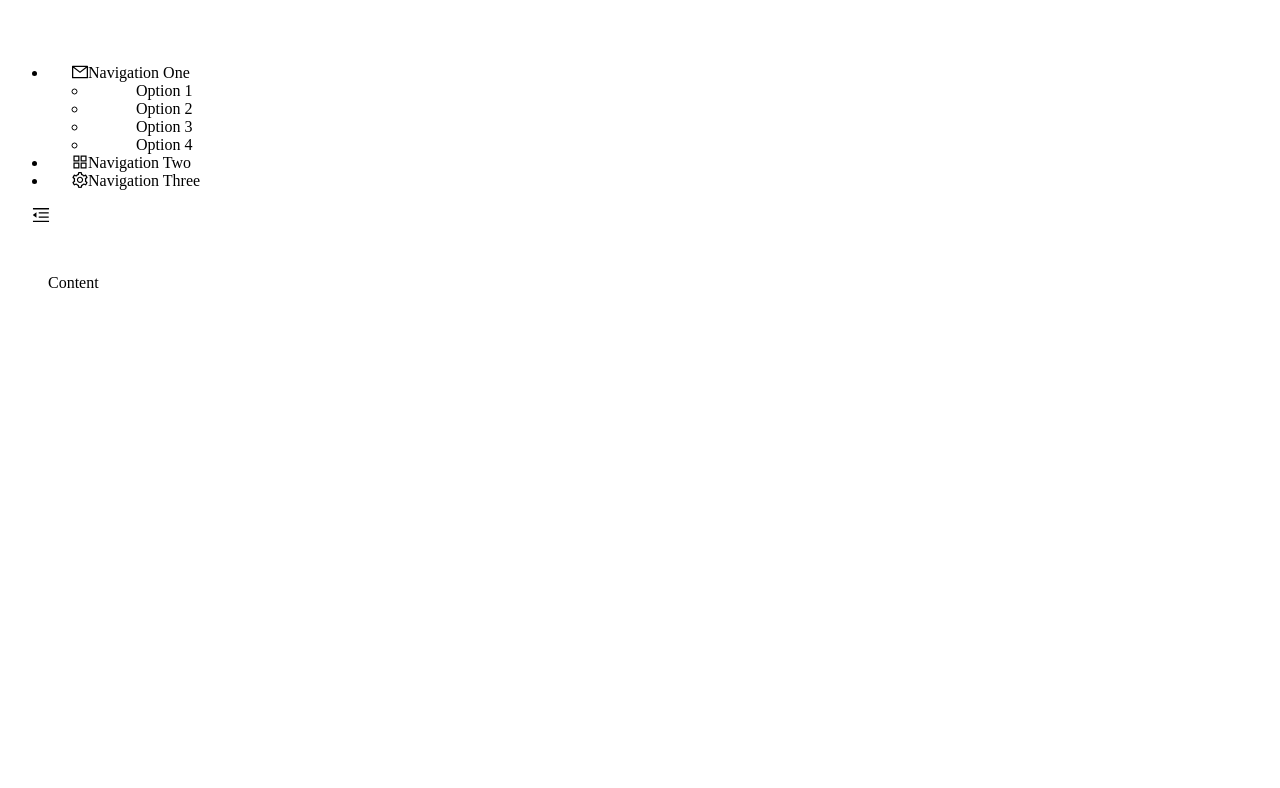
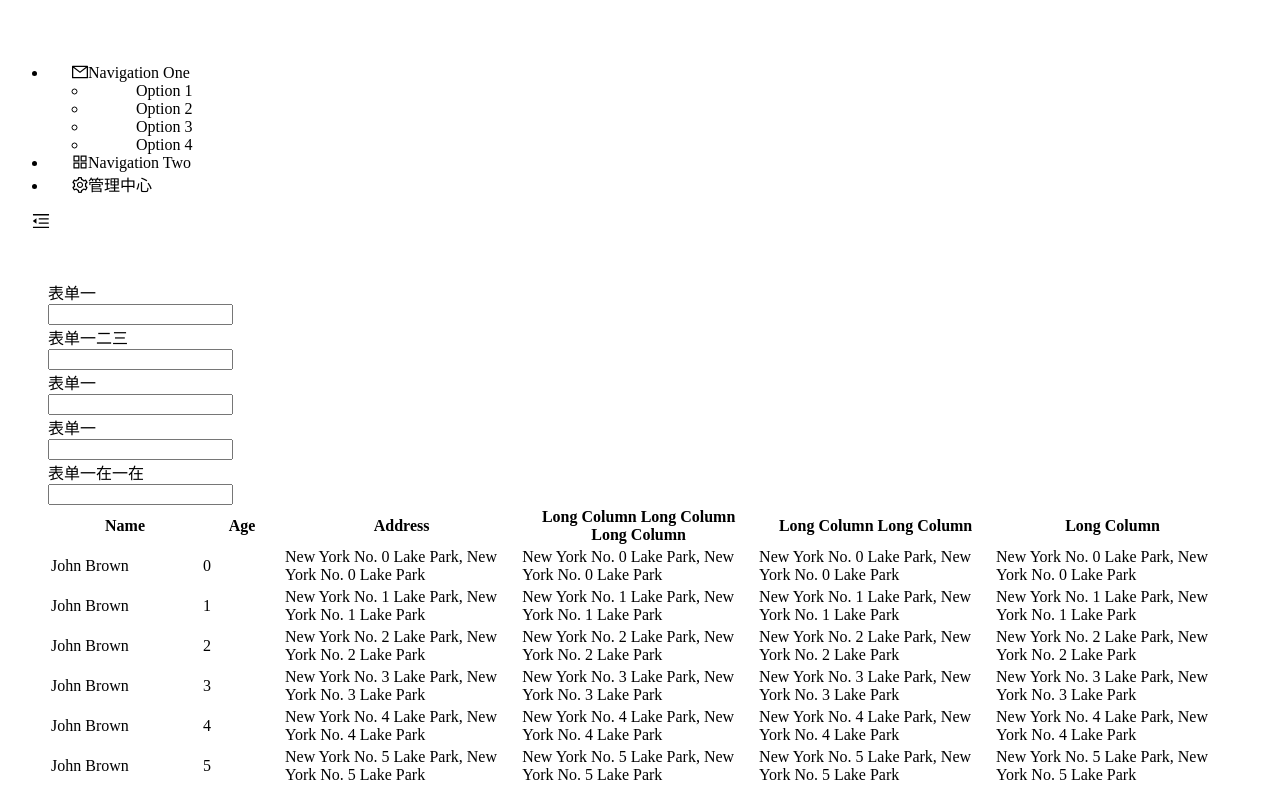
Before and after one commit to hxfsc/react-app-17, a React app: page / in a window 1280 px wide. Shown: the top 788 px of the page. Built offline with nearby package versions, Linux system fonts and the light colour scheme.

Commit message:
feat: table search

```diff
--- a/src/components/Menu/index.tsx
+++ b/src/components/SiderMenu/index.tsx
@@ -11,7 +11,7 @@ const rootSubmenuKeys = ["sub1", "sub2", "sub4"]
 const defaultOpenKeys = ["sub1"]
 const defaultSelectedKeys = ["1"]
 
-export default (props: { collapsed: boolean }) => {
+export const SiderMenu = (props: { collapsed: boolean }) => {
   const [openKeys, setOpenKeys] = useState(defaultOpenKeys)
 
   const onOpenChange = (keys: string[]) => {
@@ -68,11 +68,10 @@ export default (props: { collapsed: boolean }) => {
           <Menu.Item key="8">Option 8</Menu.Item>
         </SubMenu>
       </SubMenu>
-      <SubMenu key="sub4" icon={<SettingOutlined />} title="Navigation Three">
-        <Menu.Item key="9">Option 9</Menu.Item>
-        <Menu.Item key="10">Option 10</Menu.Item>
-        <Menu.Item key="11">Option 11</Menu.Item>
-        <Menu.Item key="12">Option 12</Menu.Item>
+      <SubMenu key="sub4" icon={<SettingOutlined />} title={"管理中心"}>
+        <Menu.Item key="9">用户管理</Menu.Item>
+        <Menu.Item key="10">角色管理</Menu.Item>
+        <Menu.Item key="11">权限管理</Menu.Item>
       </SubMenu>
     </Menu>
   )
--- a/src/index.html
+++ b/src/index.html
@@ -6,12 +6,12 @@
   <meta name="viewport" content="width=device-width, initial-scale=1.0">
   <title>Document</title>
   <style>
-      #root{
+    #root {
       min-height: 100vh;
-        width: 100vw;
     }
   </style>
 </head>
+
 <body>
   <div id="root"></div>
 </body>
--- a/src/pages/dashboard/index.tsx
+++ b/src/pages/dashboard/index.tsx
@@ -1,11 +1,14 @@
 import React, { useState } from "react"
+import { Route, Switch } from "react-router-dom"
 
 import { Layout } from "antd"
 import { MenuUnfoldOutlined, MenuFoldOutlined } from "@ant-design/icons"
 
 const { Header, Sider, Content } = Layout
 
-import Menu from "@/components/Menu"
+import { SiderMenu } from "@/components/SiderMenu"
+
+import Table from "@/pages/table"
 
 import styles from "./index.scss"
 
@@ -20,7 +23,7 @@ export const Dashboard = () => {
     <Layout className={styles.dashboard}>
       <Sider trigger={null} collapsible collapsed={collapsed}>
         <div className={styles.logo} />
-        <Menu collapsed={collapsed} />
+        <SiderMenu collapsed={collapsed} />
       </Sider>
       <Layout className={styles["site-layout"]}>
         <Header className={styles.header}>
@@ -29,7 +32,11 @@ export const Dashboard = () => {
             onClick: () => onMenuCollapsed(!collapsed)
           })}
         </Header>
-        <Content className={styles.main}>Content</Content>
+        <Content className={styles.main}>
+          <Switch>
+            <Route path="/" component={Table} />
+          </Switch>
+        </Content>
       </Layout>
     </Layout>
   )
--- /dev/null
+++ b/src/pages/table/index.tsx
@@ -0,0 +1,129 @@
+import React, { useState } from "react"
+
+import { Table, Tooltip, Form, Input, FormItemProps, Row, Col } from "antd"
+
+const columns = [
+  {
+    title: "Name",
+    dataIndex: "name",
+    key: "name",
+    render: (text) => <a>{text}</a>,
+    width: 150
+  },
+  {
+    title: "Age",
+    dataIndex: "age",
+    key: "age",
+    width: 80
+  },
+  {
+    title: "Address",
+    dataIndex: "address",
+    key: "address 1",
+    ellipsis: {
+      showTitle: false
+    },
+    render: (address) => (
+      <Tooltip placement="topLeft" title={address}>
+        {address}
+      </Tooltip>
+    )
+  },
+  {
+    title: "Long Column Long Column Long Column",
+    dataIndex: "address",
+    key: "address 2",
+    ellipsis: {
+      showTitle: false
+    },
+    render: (address) => (
+      <Tooltip placement="topLeft" title={address}>
+        {address}
+      </Tooltip>
+    )
+  },
+  {
+    title: "Long Column Long Column",
+    dataIndex: "address",
+    key: "address 3",
+    ellipsis: {
+      showTitle: false
+    },
+    render: (address) => (
+      <Tooltip placement="topLeft" title={address}>
+        {address}
+      </Tooltip>
+    )
+  },
+  {
+    title: "Long Column",
+    dataIndex: "address",
+    key: "address 4",
+    ellipsis: {
+      showTitle: false
+    },
+    render: (address) => (
+      <Tooltip placement="topLeft" title={address}>
+        {address}
+      </Tooltip>
+    )
+  }
+]
+
+const data = Array.from({ length: 100 }).map((item, index: number) => ({
+  key: index,
+  name: "John Brown",
+  age: index % 32,
+  address: `New York No. ${index} Lake Park, New York No. ${index} Lake Park`
+}))
+
+const formItemLayout: FormItemProps = {
+  labelAlign: "right",
+  labelCol: { span: 8 },
+  wrapperCol: { span: 16 }
+}
+
+export default () => {
+  return (
+    <div>
+      <div>
+        <Form layout={"horizontal"}>
+          <Row>
+            <Col span={"6"}>
+              <Form.Item label={"表单一"} {...formItemLayout}>
+                <Input />
+              </Form.Item>
+            </Col>
+
+            <Col span={"6"}>
+              <Form.Item label={"表单一二三"} {...formItemLayout}>
+                <Input />
+              </Form.Item>
+            </Col>
+
+            <Col span={"6"}>
+              <Form.Item label={"表单一"} {...formItemLayout}>
+                <Input />
+              </Form.Item>
+            </Col>
+
+            <Col span={"6"}>
+              <Form.Item label={"表单一"} {...formItemLayout}>
+                <Input />
+              </Form.Item>
+            </Col>
+
+            <Col span={"6"}>
+              <Form.Item label={"表单一在一在"} {...formItemLayout}>
+                <Input />
+              </Form.Item>
+            </Col>
+          </Row>
+        </Form>
+      </div>
+      <div>
+        <Table columns={columns} dataSource={data} size="small" bordered />
+      </div>
+    </div>
+  )
+}
```
Lines whose indentation alone changed are shown as unchanged.
